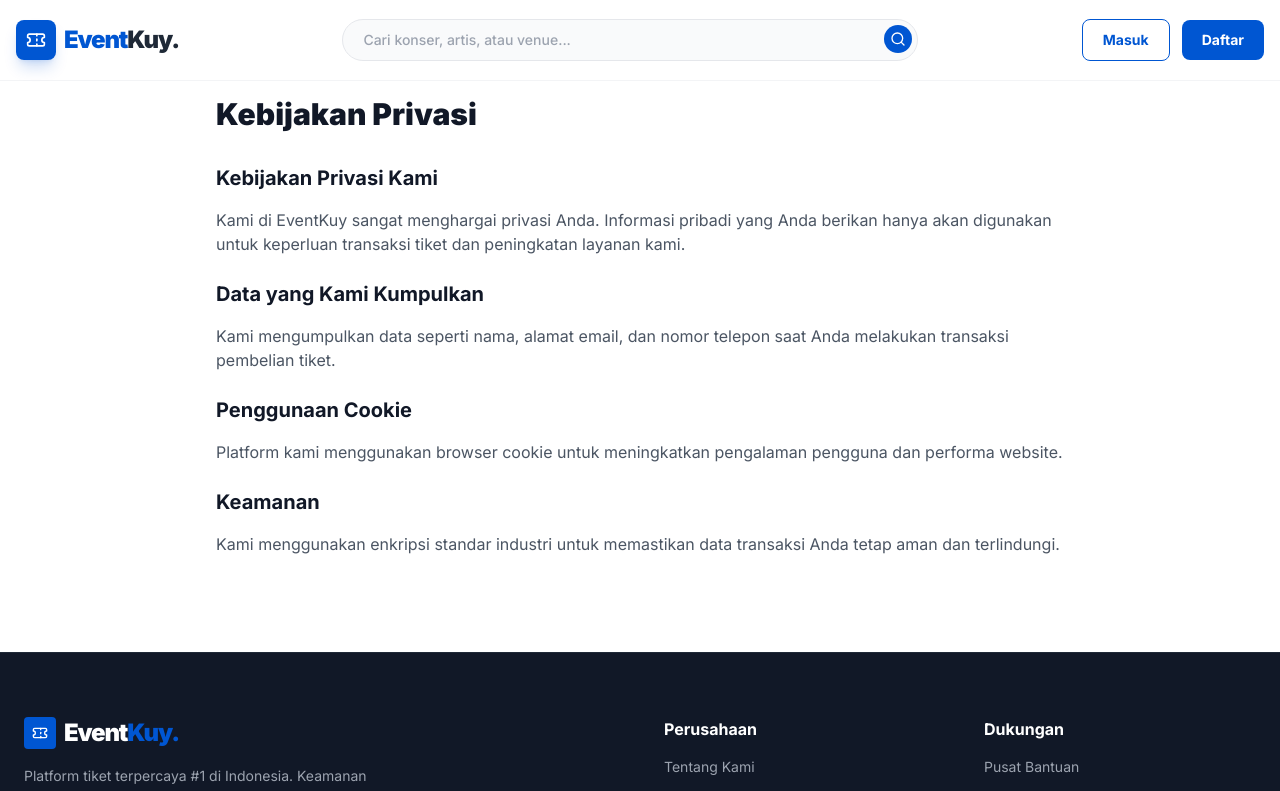
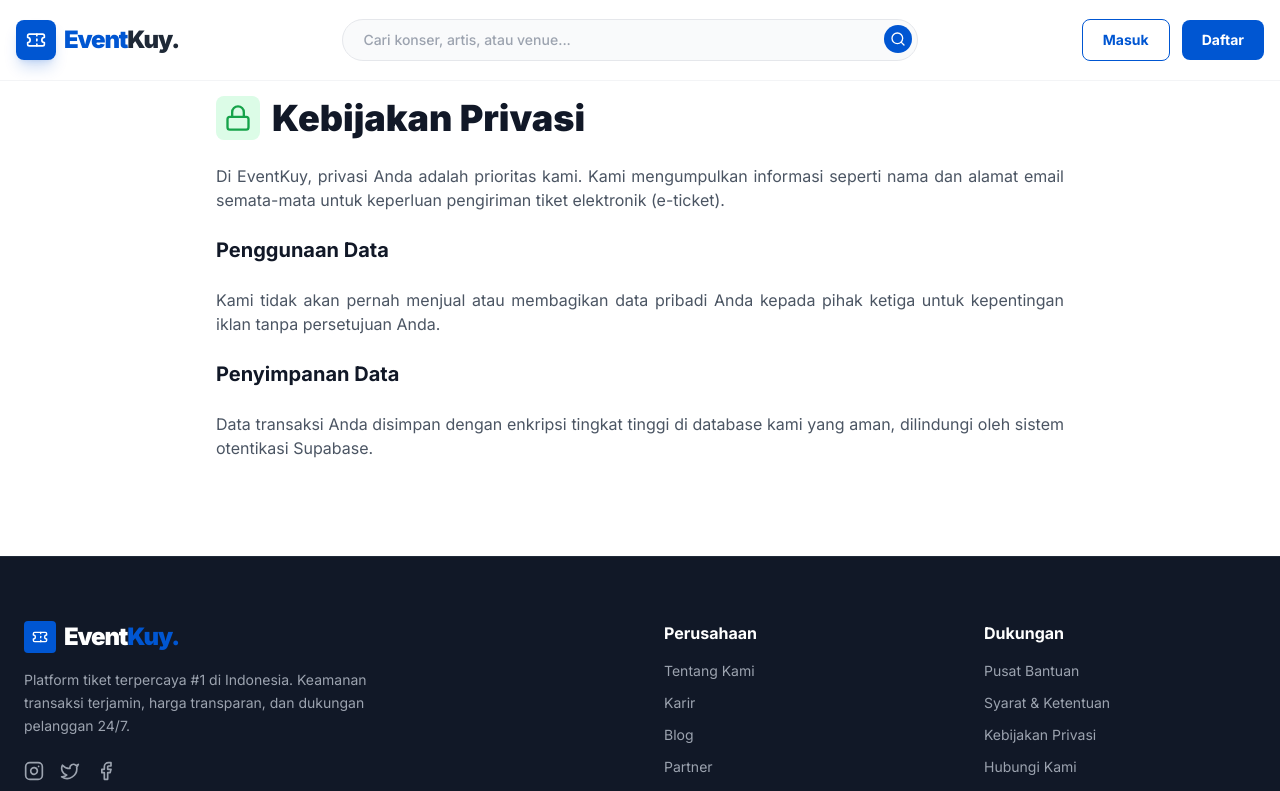
Before and after one commit to hakastudio/EventKuy, a Next.js app: page /privacy in a window 1280 px wide. Shown: the top 791 px of the page. Built offline with nearby package versions, Linux system fonts and the light colour scheme; no server answers.

Commit message:
Update konten Kebijakan Privasi final

```diff
--- a/app/privacy/page.tsx
+++ b/app/privacy/page.tsx
@@ -1,32 +1,22 @@
 import Navbar from "@/components/Navbar";
 import Footer from "@/components/Footer";
+import { Lock } from "lucide-react";
 
 export default function PrivacyPage() {
   return (
     <main className="min-h-screen bg-white">
       <Navbar />
       <div className="max-w-4xl mx-auto px-6 py-24">
-        <h1 className="text-3xl font-black text-gray-900 mb-8">Kebijakan Privasi</h1>
-        <div className="prose prose-indigo text-gray-600 max-w-none space-y-6">
-          <section>
-            <h2 className="text-xl font-bold text-gray-900 mb-4">Kebijakan Privasi Kami</h2>
-            <p>Kami di EventKuy sangat menghargai privasi Anda. Informasi pribadi yang Anda berikan hanya akan digunakan untuk keperluan transaksi tiket dan peningkatan layanan kami.</p>
-          </section>
-
-          <section>
-            <h2 className="text-xl font-bold text-gray-900 mb-4">Data yang Kami Kumpulkan</h2>
-            <p>Kami mengumpulkan data seperti nama, alamat email, dan nomor telepon saat Anda melakukan transaksi pembelian tiket.</p>
-          </section>
-
-          <section>
-            <h2 className="text-xl font-bold text-gray-900 mb-4">Penggunaan Cookie</h2>
-            <p>Platform kami menggunakan browser cookie untuk meningkatkan pengalaman pengguna dan performa website.</p>
-          </section>
-
-          <section>
-            <h2 className="text-xl font-bold text-gray-900 mb-4">Keamanan</h2>
-            <p>Kami menggunakan enkripsi standar industri untuk memastikan data transaksi Anda tetap aman dan terlindungi.</p>
-          </section>
+        <div className="flex items-center gap-3 mb-6">
+          <div className="p-2 bg-green-100 text-green-600 rounded-lg"><Lock size={28} /></div>
+          <h1 className="text-4xl font-black text-gray-900">Kebijakan Privasi</h1>
+        </div>
+        <div className="prose prose-indigo max-w-none text-gray-600 space-y-6 text-justify">
+          <p>Di EventKuy, privasi Anda adalah prioritas kami. Kami mengumpulkan informasi seperti nama dan alamat email semata-mata untuk keperluan pengiriman tiket elektronik (e-ticket).</p>
+          <h3 className="text-xl font-bold text-gray-900">Penggunaan Data</h3>
+          <p>Kami tidak akan pernah menjual atau membagikan data pribadi Anda kepada pihak ketiga untuk kepentingan iklan tanpa persetujuan Anda.</p>
+          <h3 className="text-xl font-bold text-gray-900">Penyimpanan Data</h3>
+          <p>Data transaksi Anda disimpan dengan enkripsi tingkat tinggi di database kami yang aman, dilindungi oleh sistem otentikasi Supabase.</p>
         </div>
       </div>
       <Footer />
```
